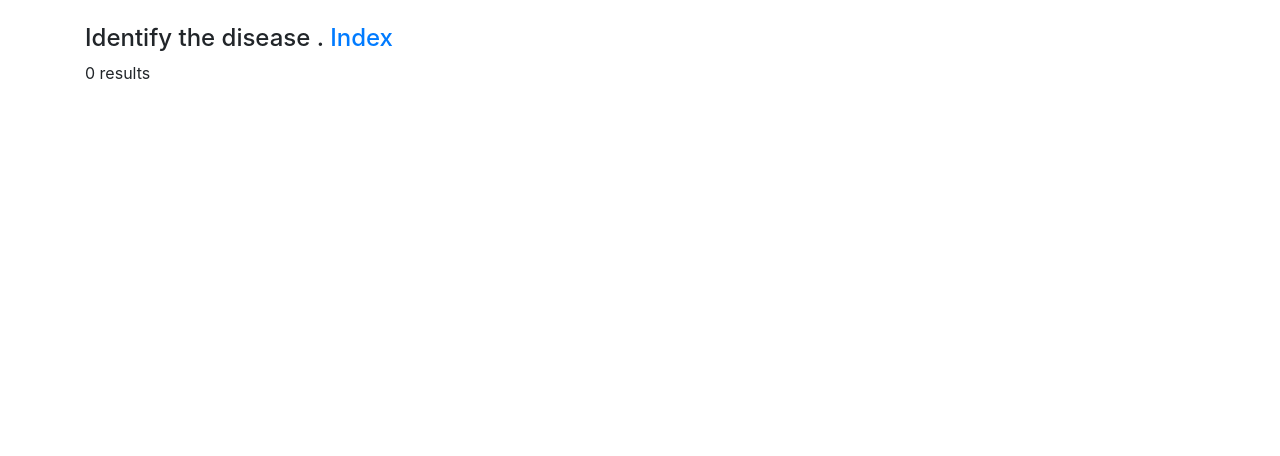
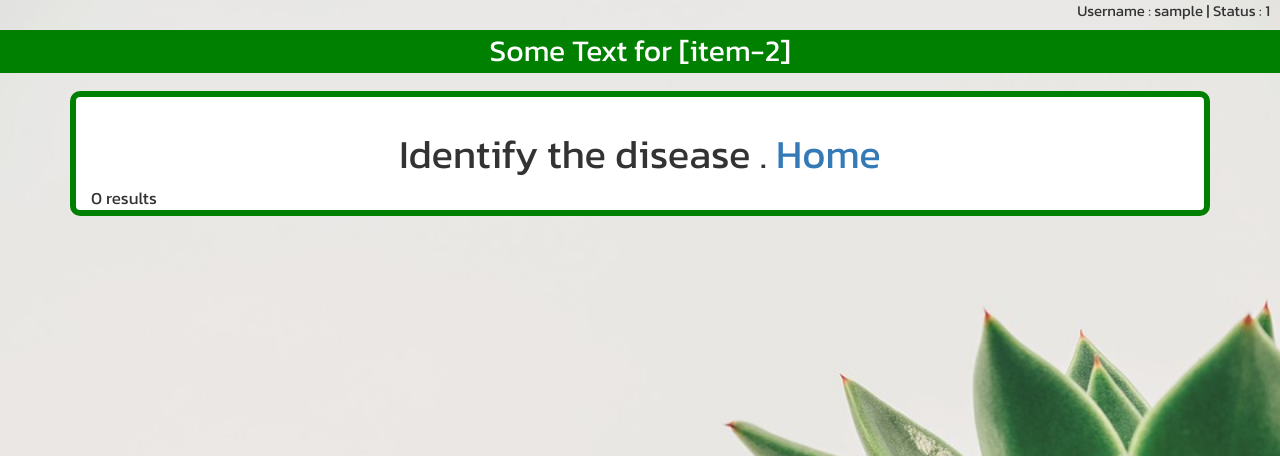
Before and after one commit to Maxcs318/plant_disease, a PHP site: page /plant/Classification/data_identify_selected.php?getCl_id=1 in a window 1280 px wide. Shown: the top 456 px of the page. Run offline with PHP 8.4, Linux system fonts and the light colour scheme; the visitor is signed in with stand-in values (Sample User, id 1); data that the repository does not hold is empty; some libraries are stand-ins or nearby versions.

Commit message:
+ data_identify

```diff
--- a/Classification/classification_list_person.php
+++ b/Classification/classification_list_person.php
@@ -44,7 +44,8 @@
                 </center>
                 <a href="../index.php">Home</a> |
                 <a href="">Button 1</a> |
-                <a href="">Button 2</a>
+                <a href="">Button 2</a> |
+                <a href="" onclick="window.history.go(-1); return false;">Back</a>
             </div>
             <div class="col-md-4 col-xs-12">
                 <label>Status <?php echo $_GET['changStatus']; ?></label>
--- a/Classification/data_identify_list_all.php
+++ b/Classification/data_identify_list_all.php
@@ -60,7 +60,7 @@
 
     <div class="container box-list">
         <div class="row">
-            <div class="col-lg-8 col-xs-12"><br>
+            <div class="col-lg-8 col-xs-12" style="text-align:center;"><br>
                 <h4 class="list-header">Data Identify All .</h4>
                 <a href="../index.php">Home</a> |
                 <a href="">Button 1</a> |
--- a/Classification/data_identify_selected.php
+++ b/Classification/data_identify_selected.php
@@ -7,17 +7,37 @@
     <title>This Classification </title>
     <meta name="viewport" content="width=device-width, initial-scale=1">
     <link rel="stylesheet" href="../bootstrap/css/bootstrap.min.css">
-    <!-- <link rel="stylesheet" href="https://maxcdn.bootstrapcdn.com/bootstrap/3.4.0/css/bootstrap.min.css">
+    <link rel="stylesheet" href="https://maxcdn.bootstrapcdn.com/bootstrap/3.4.0/css/bootstrap.min.css">
     <link rel="stylesheet" href="../bootstrap/css/main.css">
     <link rel="shortcut icon" href="../img/leaficon.ico" type="image/x-icon" />
-    <link href="https://fonts.googleapis.com/css?family=Prompt|Sriracha&display=swap" rel="stylesheet"> -->
+    <link href="https://fonts.googleapis.com/css?family=Kanit&display=swap" rel="stylesheet">
+    <link rel="stylesheet" href="https://cdnjs.cloudflare.com/ajax/libs/sweetalert/1.1.3/sweetalert.min.css"> <!-- sweetalert-->
+    <script src="https://cdnjs.cloudflare.com/ajax/libs/sweetalert/1.1.3/sweetalert.min.js"></script> <!-- sweetalert-->
 </head>
 <body>
 
-    <div class="container">
+    <!-- user id top -->
+    <div style="text-align:right;" class="usertop">
+        Username :
+        <?php echo $_SESSION["m_username"]; ?>
+        | Status :
+        <?php echo $_SESSION["m_status"]; ?>
+    </div>
+    <!--end user id top -->
+
+     <!-- slide text -->
+     <div class="row">
+        <p class="item-1 ">EXPERT SYSTEM FOR PLANT DISEASE CLASSIFICATION [item-1]</p>
+        <p class="item-2 ">Some Text for [item-2]</p>
+        <p class="item-3 ">Some Text for [item-3]</p>
+    </div>
+    <!-- end slide text -->
+
+
+    <div class="container box-list" style="margin-top: 70px;">
         <div class="row">
-            <div class="col-12"><br>
-            <h4>  Identify the disease . <a href="../index.php">Index</a></h4>
+            <div class="col-xs-12 col-md-12"><br>
+            <h4 class="header">  Identify the disease . <a href="../index.php">Home</a></h4>
             </div>
         </div>
             <?php require("../ConnData/connectDB.php");?>
@@ -31,13 +51,13 @@
                     while($row = $result->fetch_assoc()) {
                             ?>
                             <div class="row">
-                                <div class="col-lg-4 col-xs-6">
-                                    <img src="../Image/image_for_checkdisease/<?php echo $row["cl_image"];?>" height="" width="100%" >
+                                <div class="col-lg-4 col-xs-612">
+                                    <img src="../Image/image_for_checkdisease/<?php echo $row["cl_image"];?>"width="100%" class="imgpost" >
                                 </div>
-                                <div class="col-lg-8 col-xs-6">
+                                <div class="col-lg-8 col-xs-612">
                                 <form action="../ConnData/EditClassificationDisease.php" method="post">
                                     <input type="hidden" name="Cl_id" value="<?php echo $_GET["getCl_id"]; ?>">
-
+                                    <br>
                                     <b>S1 :</b>  Leaf become a lesion
                                     <input type="radio" name="S1" value="1"> Yes
                                     <input type="radio" name="S1" value="0"> No
@@ -108,11 +128,13 @@
                                             <option value="Algol Spot">Algol Spot</option>
                                             <option value="Normol">Normal</option>
                                             <option value="" selected>Choose</option>
-                                    </select><br>
-                                    <button class="form-control col-lg-6 btn-primary"> Save </button>
+                                    </select><br><br>
+                                    <button class="form-control col-lg-6 btn-primary"style="margin-bottom: 50px;"> Save </button>
+
                                 </form>
                                 </div>
                             </div>
+
                             <?php
                     }
                     ?> <?php
```
